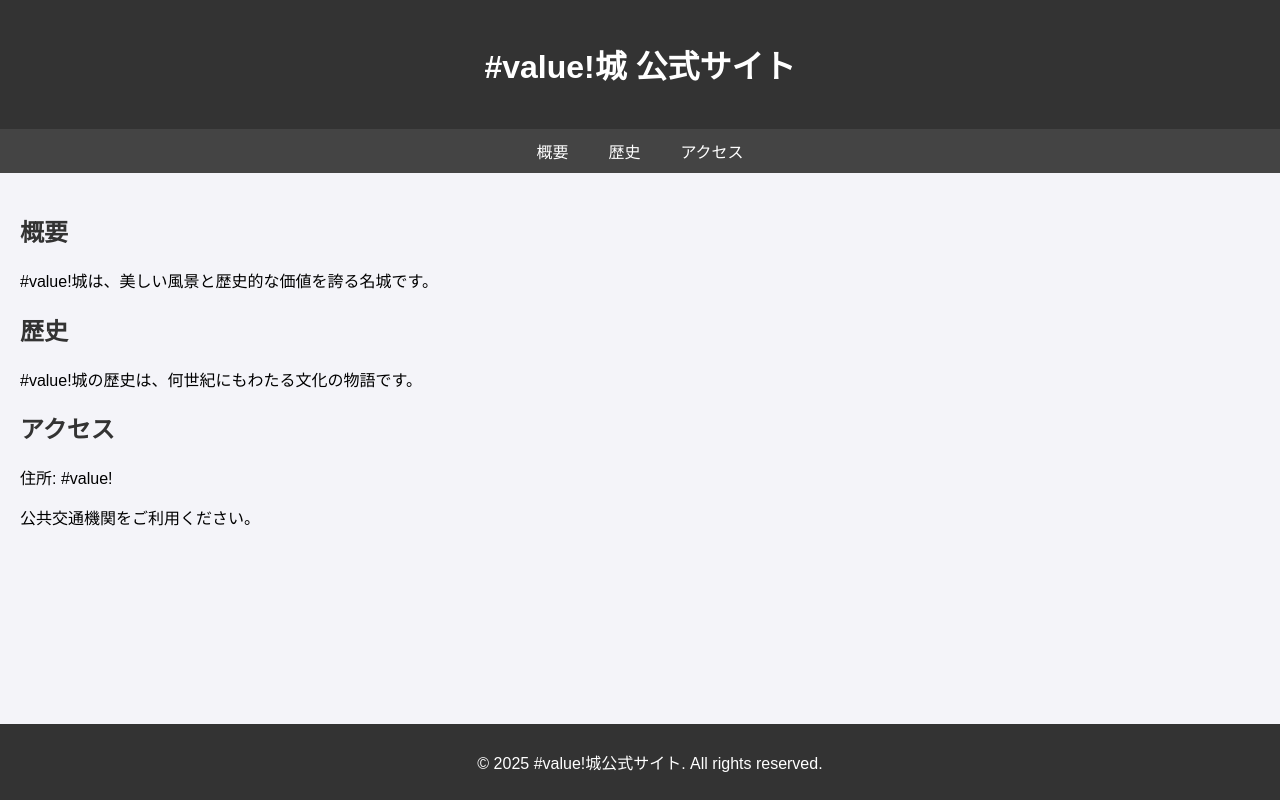
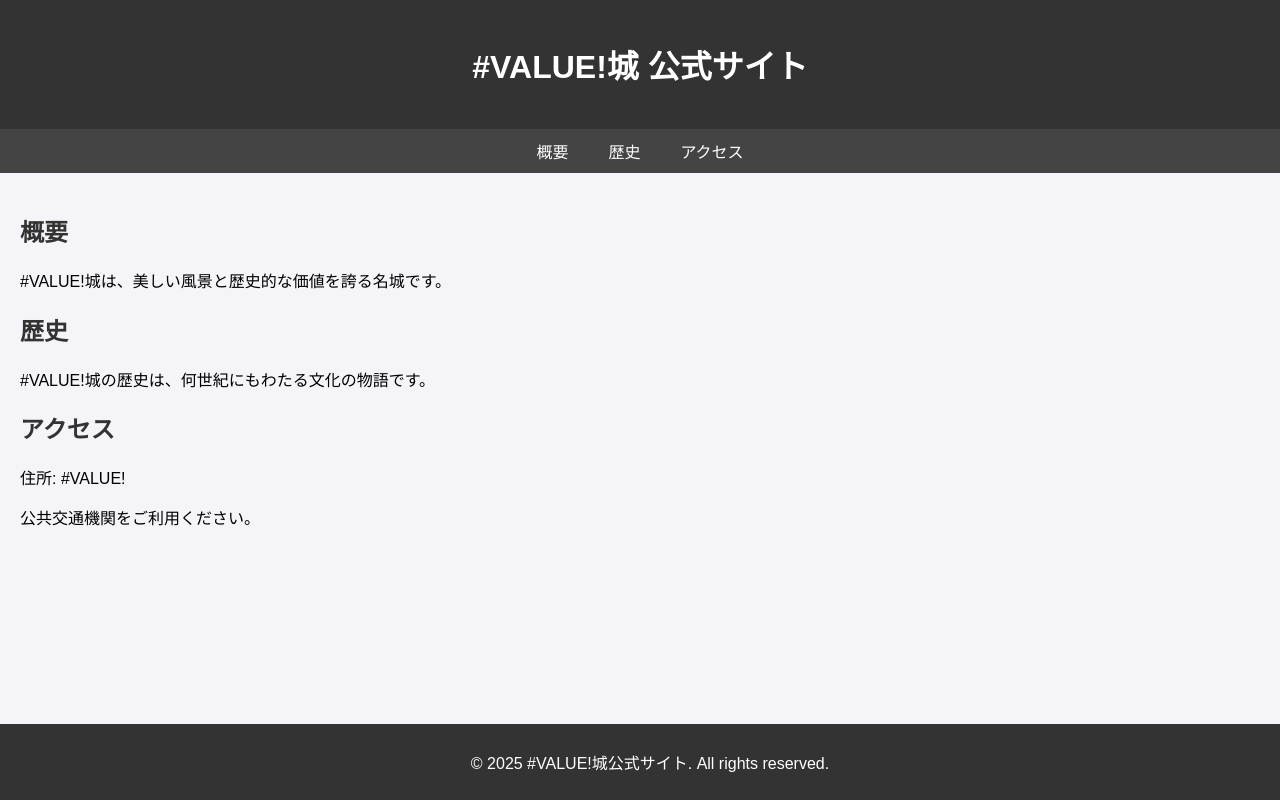
Before and after one commit to marimesyosinsya/Minecraft-Castle, a plain HTML site: page index.html in a window 1280 px wide. Drawn offline with Linux system fonts and the light colour scheme.

Commit message:
Update index.html

```diff
--- a/index.html
+++ b/index.html
@@ -3,7 +3,7 @@
 <head>
     <meta charset="UTF-8">
     <meta name="viewport" content="width=device-width, initial-scale=1.0">
-    <title>#value!城公式サイト</title>
+    <title>#VALUE!城公式サイト</title>
     <style>
         body {
             font-family: Arial, sans-serif;
@@ -48,7 +48,7 @@
     </style>
 </head>
     <header>
-        <h1>#value!城 公式サイト</h1>
+        <h1>#VALUE!城 公式サイト</h1>
     </header>
     <nav>
         <a href="#about">概要</a>
@@ -58,20 +58,20 @@
     <div class="main-content">
         <section id="about">
             <h1>概要</h1>
-            <p>#value!城は、美しい風景と歴史的な価値を誇る名城です。</p>
+            <p>#VALUE!城は、美しい風景と歴史的な価値を誇る名城です。</p>
         </section>
         <section id="history">
             <h1>歴史</h1>
-            <p>#value!城の歴史は、何世紀にもわたる文化の物語です。</p>
+            <p>#VALUE!城の歴史は、何世紀にもわたる文化の物語です。</p>
         </section>
         <section id="access">
             <h1>アクセス</h1>
-            <p>住所: #value!</p>
+            <p>住所: #VALUE!</p>
             <p>公共交通機関をご利用ください。</p>
         </section>
     </div>
     <footer>
-        <p>&copy; 2025 #value!城公式サイト. All rights reserved.</p>
+        <p>&copy; 2025 #VALUE!城公式サイト. All rights reserved.</p>
     </footer>
 </body>
 </html>
```
